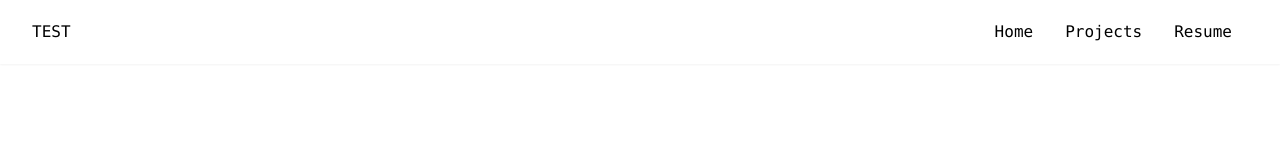
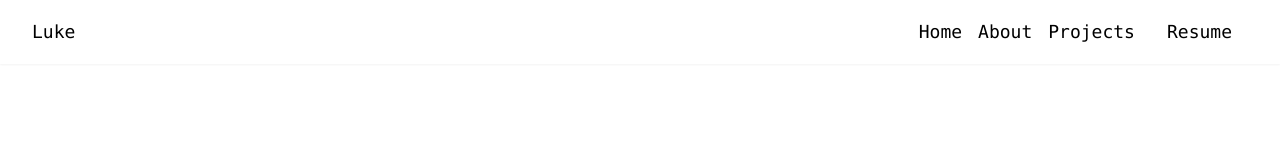
Before and after one commit to Luke-Joe/portfolio, a React (Create React App) app: page / in a window 1280 px wide. Shown: the top 160 px of the page. Built offline with nearby package versions, Linux system fonts and the light colour scheme.

Commit message:
Added about page.

```diff
--- a/src/components/Navbar.js
+++ b/src/components/Navbar.js
@@ -4,11 +4,11 @@ import { Link } from "react-router-dom";
 const Navbar = ({ toggle }) => {
   return (
     <nav
-      className="flex justify-between items-center h-16 bg-white text-black relative shadow-sm font-mono"
+      className="flex justify-between items-center h-16 bg-white text-black relative shadow-sm font-mono text-lg"
       role="navigation"
     >
       <Link to="/" className="pl-8">
-        TEST
+        Luke
       </Link>
       <div className="px-4 cursor-pointer md:hidden" onClick={toggle}>
         <svg
@@ -30,6 +30,9 @@ const Navbar = ({ toggle }) => {
         <Link className="p-4" to="/">
           Home
         </Link>
+        <Link classname="p-4" to="/about">
+          About
+        </Link>
         <Link className="p-4" to="/projects">
           Projects
         </Link>
--- /dev/null
+++ b/src/pages/about.js
@@ -0,0 +1,13 @@
+import React from "react";
+
+function about() {
+  return (
+    <>
+      <div className="h-screen flex justify-center items-center bg-sky-600">
+        <h1 className="text-9xl uppercase font-black">About</h1>
+      </div>
+    </>
+  );
+}
+
+export default about;
```
